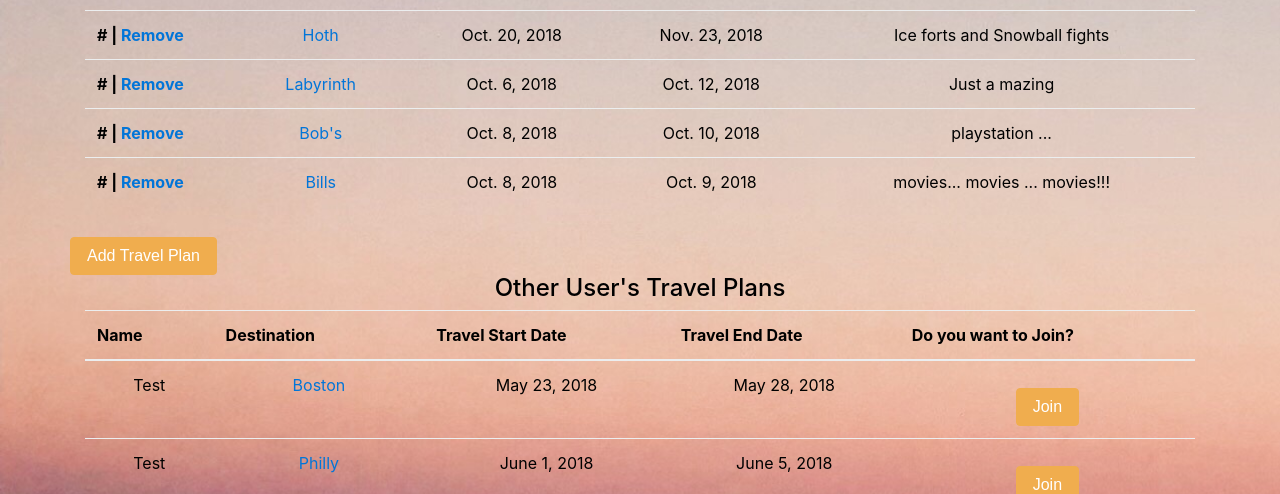
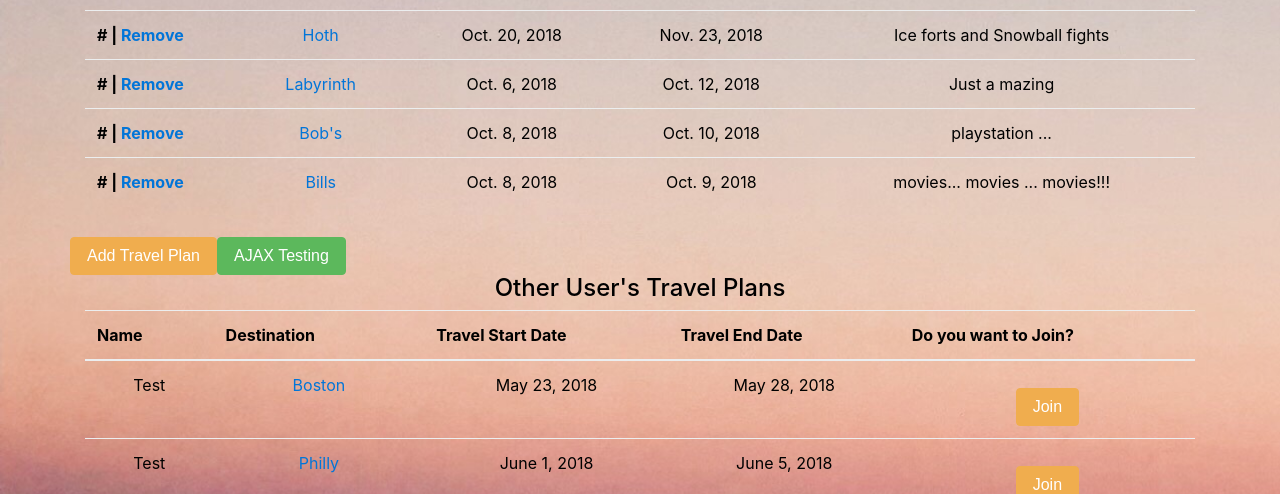
Before and after one commit to ehoversten/Travel-Buddy, a Django app: template apps/travel_buddy/templates/travel_buddy/trip_dashboard.html in a window 1280 px wide. Shown: the part 1104-1598 px from the top of the page. Run offline with Django 3.2, Linux system fonts and the light colour scheme; the template is opened without the code that fills it: values that come from a table or form of the project are taken from there, others are empty; data comes from the database, SQL or seed files in the repository; both versions use the stored data as it was after the commit; parts of the project's set-up code (start-up, migrations or seed data) failed here and were passed over; some libraries are stand-ins or nearby versions.

Commit message:
added AJAX form to dashboard, need to fix adding new data to tables in view

```diff
--- a/apps/travel_buddy/templates/travel_buddy/trip_dashboard.html
+++ b/apps/travel_buddy/templates/travel_buddy/trip_dashboard.html
@@ -4,10 +4,10 @@
     <meta charset="utf-8">
     <title>Travel Buddy</title>
     {% load static %}
+    <!-- LOAD JQuery  -->
+    <script src="https://ajax.googleapis.com/ajax/libs/jquery/3.3.1/jquery.min.js"></script>
     <!-- LOAD BOOTSTRAP  -->
     <link rel="stylesheet" href="https://maxcdn.bootstrapcdn.com/bootstrap/4.0.0-beta.3/css/bootstrap.min.css" integrity="sha384-Zug+QiDoJOrZ5t4lssLdxGhVrurbmBWopoEl+M6BdEfwnCJZtKxi1KgxUyJq13dy" crossorigin="anonymous">
-    <!-- LOAD JQuery  -->
-    <script src="https://ajax.googleapis.com/ajax/libs/jquery/3.3.1/jquery.min.js"></script>
     <!-- LOAD CSS STYLESHEET -->
     <link rel="stylesheet" href="{% static 'travel_buddy/css/travel_styles.css' %}">
   </head>
@@ -55,12 +55,15 @@
           <div class="row">
             <!-- <a href="/travels/add"><button class="add_trip_btn btn btn-warning" type="button" name="button">Add Travel Plan</button></a> -->
 
-            <button class="add_trip_btn btn btn-warning" type="button" name="button">Add Travel Plan</button>
+            <button id='add_trip_btn' class="btn btn-warning" type="button" name="button">Add Travel Plan</button>
+
+            <button id="ajax_btn" class="btn btn-success" type="button" name="button">AJAX Testing</button>
           </div>
 
           <div class="form_container">
-
-            <form class="form-group" action="/process_add" method="post">
+            <h1>Demo 3 - Ajax Form II</h1>
+            <h2>Create a new trip</h2>
+            <form id="add_trip_ajax_form" class="form-group" action="/process_add" method="post">
               {% csrf_token %}
               Destination:<input type="text" name="location" value="">
 
@@ -72,7 +75,12 @@
 
               <input class="btn btn-success" type="submit" name="submit_dest" value="Add Destination">
             </form>
+
+            <div id='placeholder3' style='margin-top:35px; border:1px solid silver; width:750px; padding:10px;'>
+                Placeholder for the Ajax Form part II
+            </div>
           </div>
+
 
         </div>
 
@@ -117,9 +125,38 @@
 
         $('.form_container').hide();
 
-        $('.add_trip_btn').click(function() {
+        $('#add_trip_btn').click(function() {
+          console.log("add trip form toggled");
           $('.form_container').slideToggle("blind");
+        });
+
+
+        $('#ajax_btn').click(function() {
+          console.log("ajax button clicked");
+          $.ajax({
+            url: 'travels/ajax_testing',
+            success: function(serverResponse) {
+              console.log("success, Server Response: ", serverResponse);
+            }
+          })
+        });
+
+        $('#add_trip_ajax_form').submit(function(e) {
+          e.preventDefault();
+          console.log("ajax form submission");
+          $.ajax({
+            url: $(this).attr('action'),
+            method: 'post',
+            data: $(this).serialize(),
+            success: function(serverResponse) {
+              console.log("success, Server Response: ", serverResponse);
+              $('#placeholder3').html(serverResponse)
+            }
+          })
         })
+
+
+
       });
     </script>
 
--- a/apps/travel_buddy/urls.py
+++ b/apps/travel_buddy/urls.py
@@ -23,4 +23,7 @@ urlpatterns = [
     # url(r'^travels/join_trip$', views.join_trip),
     url(r'^travels/join_trip/(?P<trip_id>\d+)$', views.join_trip),
 
+
+    url(r'^travels/ajax_testing$', views.ajax_testing),
+
 ]
```
Also changed, not shown: apps/travel_buddy/views.py (+14 -0 lines), db.sqlite3.
